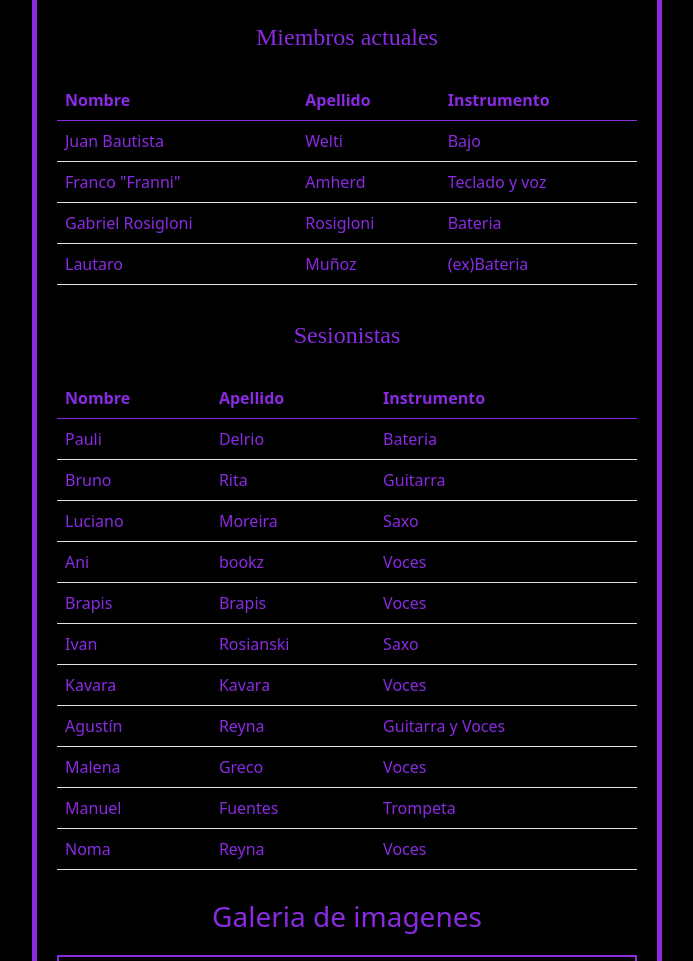
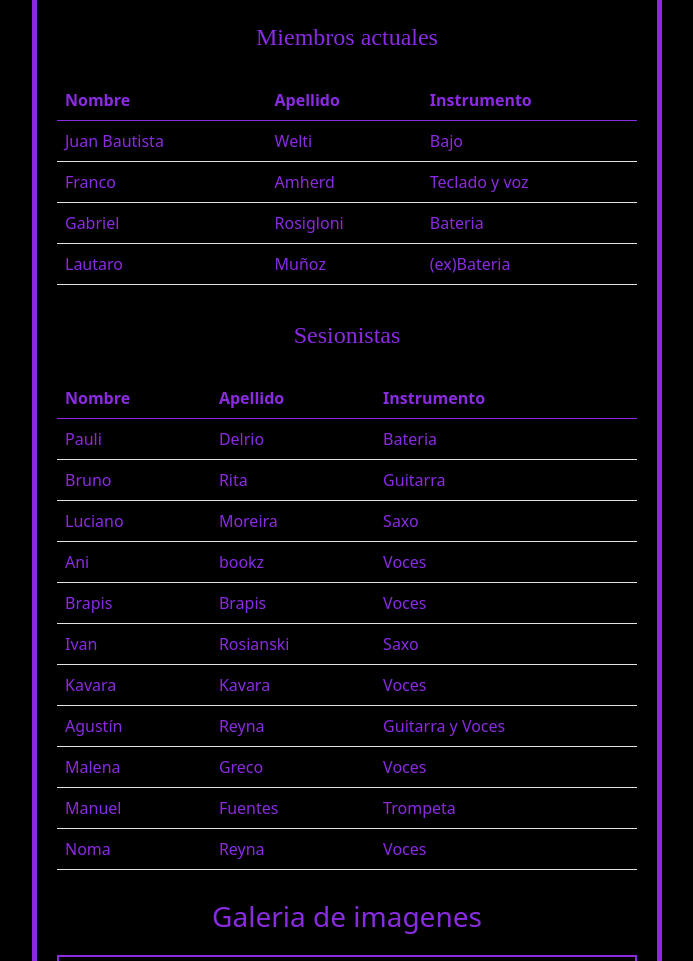
Before and after one commit to Mangetsu26/Prueba1, a plain HTML site: page index.html in a window 1280 px wide. Shown: the part 1143-2104 px from the top of the page, without its empty margins (293-986 px from the left). Drawn offline with nearby package versions, Linux system fonts and the light colour scheme.

Commit message:
Suavereformita

```diff
--- a/index.html
+++ b/index.html
@@ -77,7 +77,7 @@
 
 
 
-        <td>Franco "Franni"</td>
+        <td>Franco </td>
 
         <td>Amherd</td>
 
@@ -88,7 +88,7 @@
 
 
 
-        <td>Gabriel Rosigloni</td>
+        <td>Gabriel </td>
 
         <td>Rosigloni</td>
 
```
